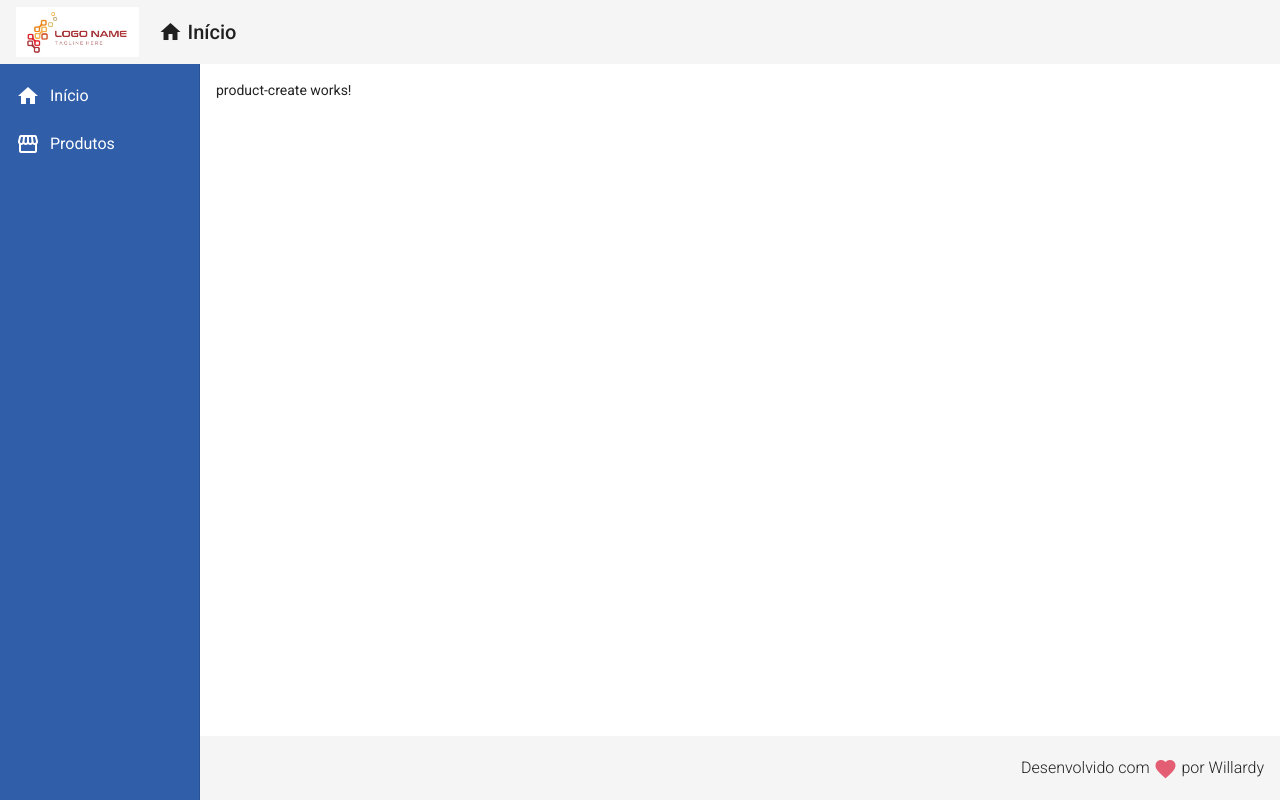
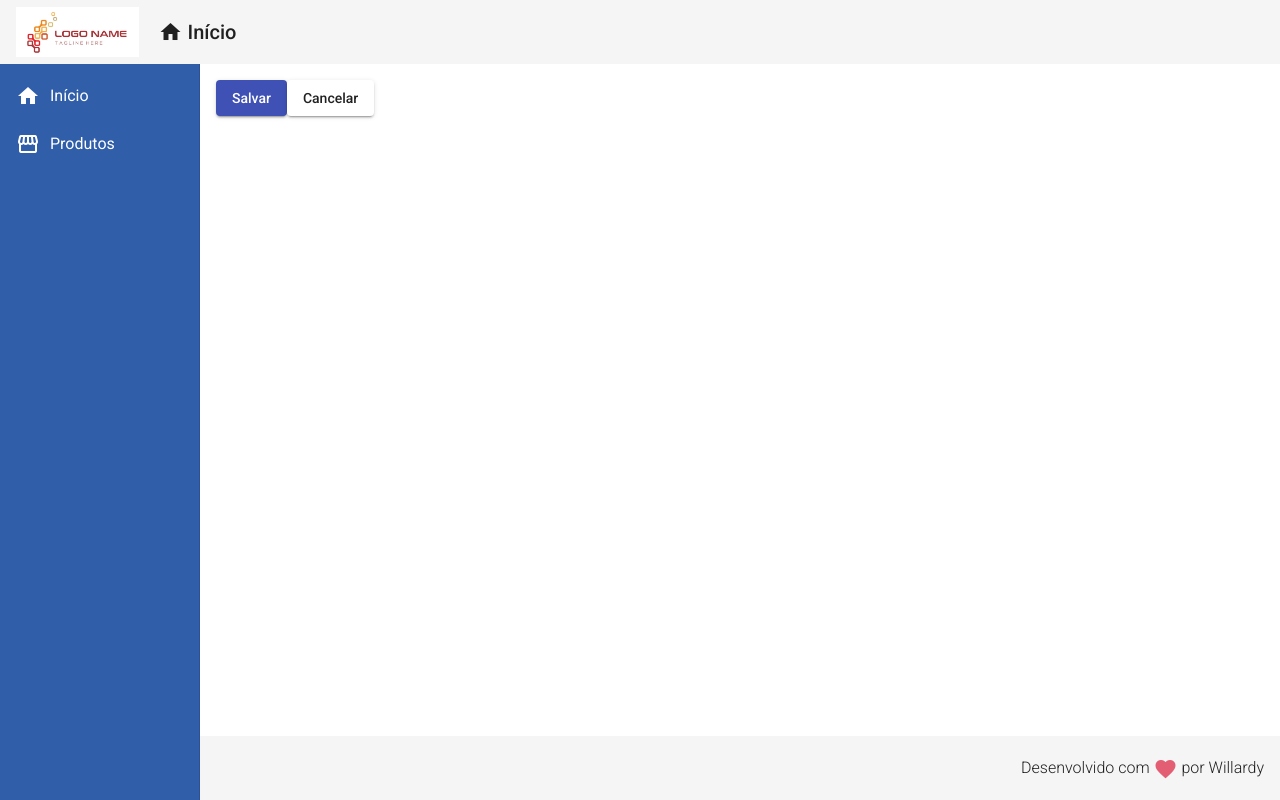
Before and after one commit to willardy/angular11-crud-frontend, an Angular app: page /products/create in a window 1280 px wide. Built offline with nearby package versions, Linux system fonts and the light colour scheme.

Commit message:
Criando Service de Product e utilizando SnackBar do Material

```diff
--- a/src/app/app.module.ts
+++ b/src/app/app.module.ts
@@ -19,6 +19,7 @@
 import { RedDirective } from './directives/red.directive';
 import { ProductCreateComponent } from './components/product/product-create/product-create.component';
 import { MatButtonModule } from "@angular/material/button";
+import { MatSnackBarModule } from "@angular/material/snack-bar";
 
 @NgModule({
   declarations: [
@@ -39,7 +40,8 @@
     MatSidenavModule,
     MatListModule,
     MatCardModule,
-    MatButtonModule
+    MatButtonModule,
+    MatSnackBarModule
   ],
   providers: [],
   bootstrap: [AppComponent]
--- a/src/app/components/product/product-create/product-create.component.html
+++ b/src/app/components/product/product-create/product-create.component.html
@@ -1 +1,7 @@
-<p>product-create works!</p>
+<button mat-raised-button color="primary" (click)="createProduct()">
+    Salvar
+</button>
+
+<button mat-raised-button (click)="cancel()">
+    Cancelar
+</button>
--- a/src/app/components/product/product-create/product-create.component.ts
+++ b/src/app/components/product/product-create/product-create.component.ts
@@ -1,4 +1,6 @@
 import { Component, OnInit } from '@angular/core';
+import { ProductService } from "../product.service";
+import { Router } from "@angular/router";
 
 @Component({
   selector: 'app-product-create',
@@ -7,9 +9,17 @@
 })
 export class ProductCreateComponent implements OnInit {
 
-  constructor() { }
+  constructor(private productService: ProductService, private router: Router) { }
 
   ngOnInit(): void {
   }
 
+  createProduct(): void {
+    this.productService.showMessage("Produto cadastrado com sucesso")
+  }
+
+  cancel(): void {
+    this.router.navigate(['/products'])
+  }
+
 }
--- /dev/null
+++ b/src/app/components/product/product.service.ts
@@ -0,0 +1,19 @@
+import { Injectable } from '@angular/core';
+import { MatSnackBar } from "@angular/material/snack-bar";
+
+@Injectable({
+  providedIn: 'root'
+})
+export class ProductService {
+
+  constructor(private snackBar: MatSnackBar) { }
+
+  showMessage(msg: string) {
+    this.snackBar.open(msg,'fechar',{
+      duration: 3000,
+      verticalPosition: "top",
+      horizontalPosition: "right"
+    })
+  }
+
+}
```
